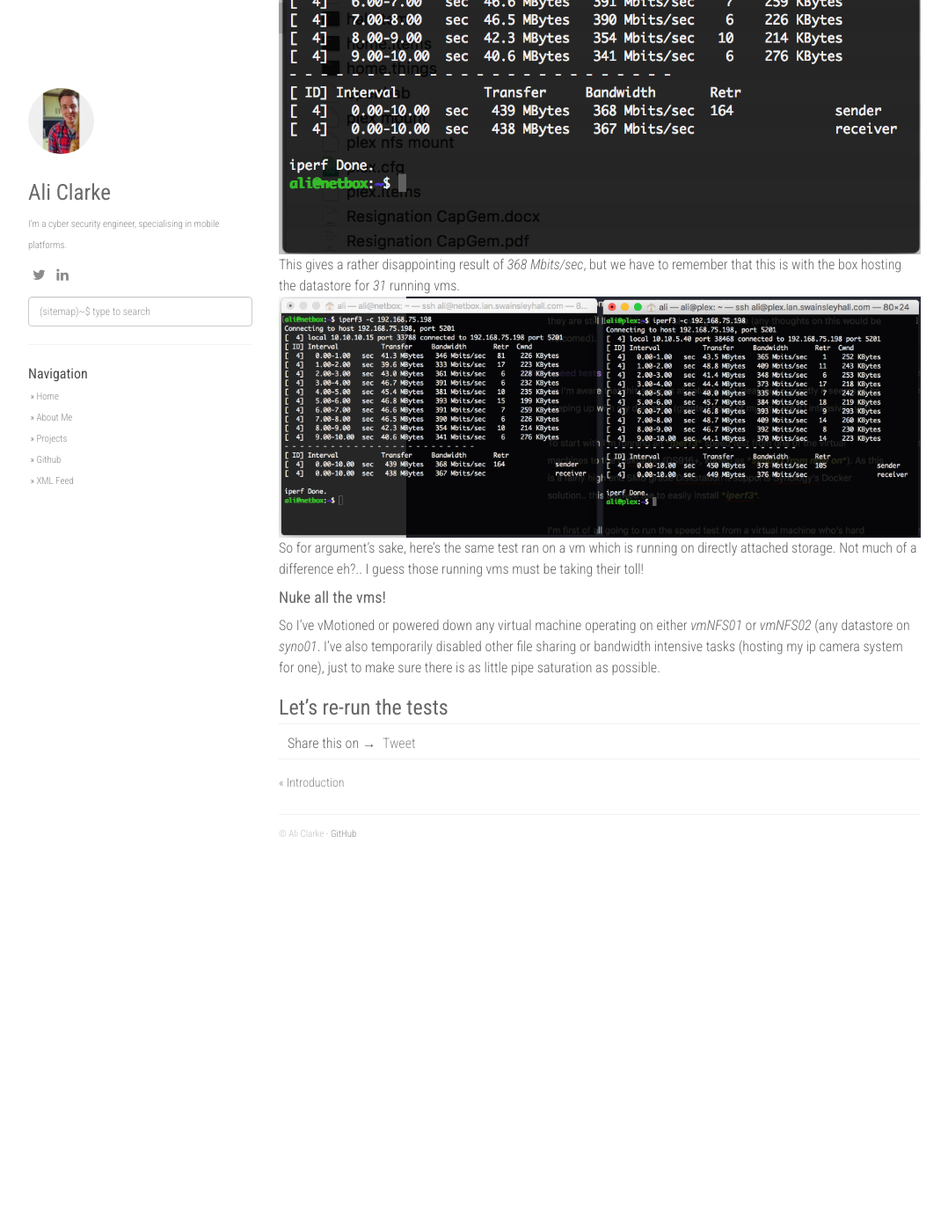
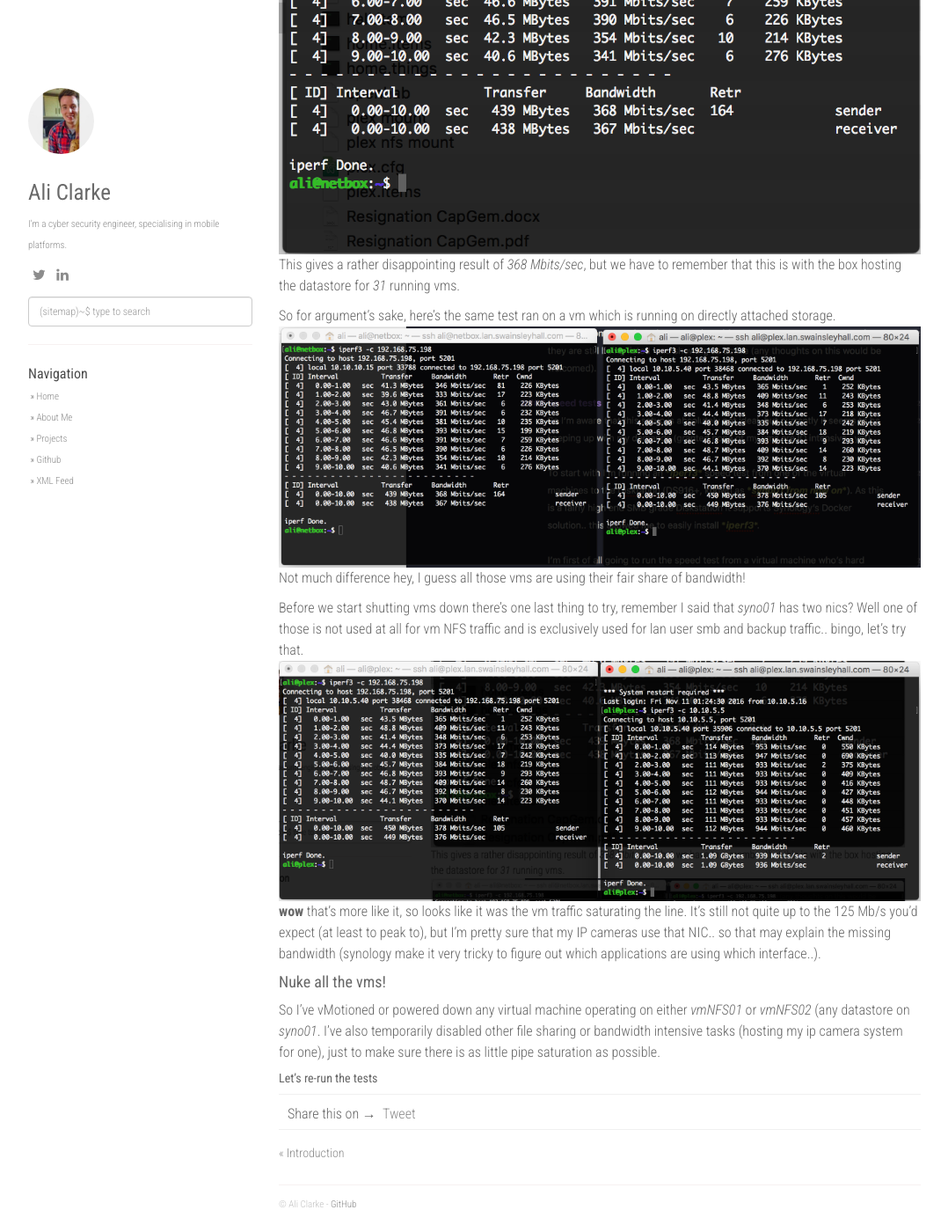
Before and after one commit to alijnclarke/alijnclarke.github.io, a Jekyll site: the page built from _posts/2016-11-11-vmwarestorage.md, in a window 1280 px wide and 1400 px high, scrolled down 2451 px. Shown: the whole window at 88% size, without its empty margins (53-1131 px from the left). Built offline with Jekyll 4.4.1, drawn with Linux system fonts in a browser that asks for light colours; nearby versions of some CDN libraries; comment, search, counter and statistics services are not loaded; before the commit the page ends 3430 px from its top, so only the background shows below that.

Commit message:
more post edits
Signed-off-by: Ali Clarke <ali.clarke@swainsleyhall.com>

```diff
--- a/_posts/2016-11-11-vmwarestorage.md
+++ b/_posts/2016-11-11-vmwarestorage.md
@@ -39,17 +39,24 @@ To start with I’m running an *iperf3* speed test from one of the virtual machi
 I’m first of all going to run the speed test from a virtual machine who’s hard disk is provided by *vmNFS02* (hosted on this nas).
 ![][image-4]
 This gives a rather disappointing result of *368 Mbits/sec*, but we have to remember that this is with the box hosting the datastore for *31* running vms.
+
+So for argument’s sake, here’s the same test ran on a vm which is running on directly attached storage.
 ![][image-5]
-So for argument’s sake, here’s the same test ran on a vm which is running on directly attached storage. Not much of a difference eh?.. I guess those running vms must be taking their toll!
+Not much difference hey, I guess all those vms are using their fair share of bandwidth!
+
+Before we start shutting vms down there’s one last thing to try, remember I said that *syno01* has two nics? Well one of those is not used at all for vm NFS traffic and is exclusively used for lan user smb and backup traffic.. bingo, let’s try that.
+![][image-6]
+**wow** that’s more like it, so looks like it was the vm traffic saturating the line. It’s still not quite up to the 125 Mb/s you’d expect (at least to peak to), but I’m pretty sure that my IP cameras use that NIC.. so that may explain the missing bandwidth (synology make it very tricky to figure out which applications are using which interface..).
 
 #### Nuke all the vms!
 So I’ve vMotioned or powered down any virtual machine operating on either *vmNFS01* or *vmNFS02* (any datastore on *syno01*.
 I’ve also temporarily disabled other file sharing or bandwidth intensive tasks (hosting my ip camera system for one), just to make sure there is as little pipe saturation as possible.
 
-### Let’s re-run the tests
+##### Let’s re-run the tests
 
 [image-1]:	/static/img/post-images/syno-storage.png
 [image-2]:	/static/img/post-images/vmNFS01.png "vmNFS01 hosts *17 virtual machines*"
 [image-3]:	/static/img/post-images/vmNFS02.png " vmNFS02 hosts *14 virtual machines*"
 [image-4]:	/static/img/post-images/iperf3-1.png
 [image-5]:	/static/img/post-images/iperf3-2.png
+[image-6]:	/static/img/post-images/iperf3-3.png
```
Also changed, not shown: static/img/post-images/iperf3-3.png (added).
